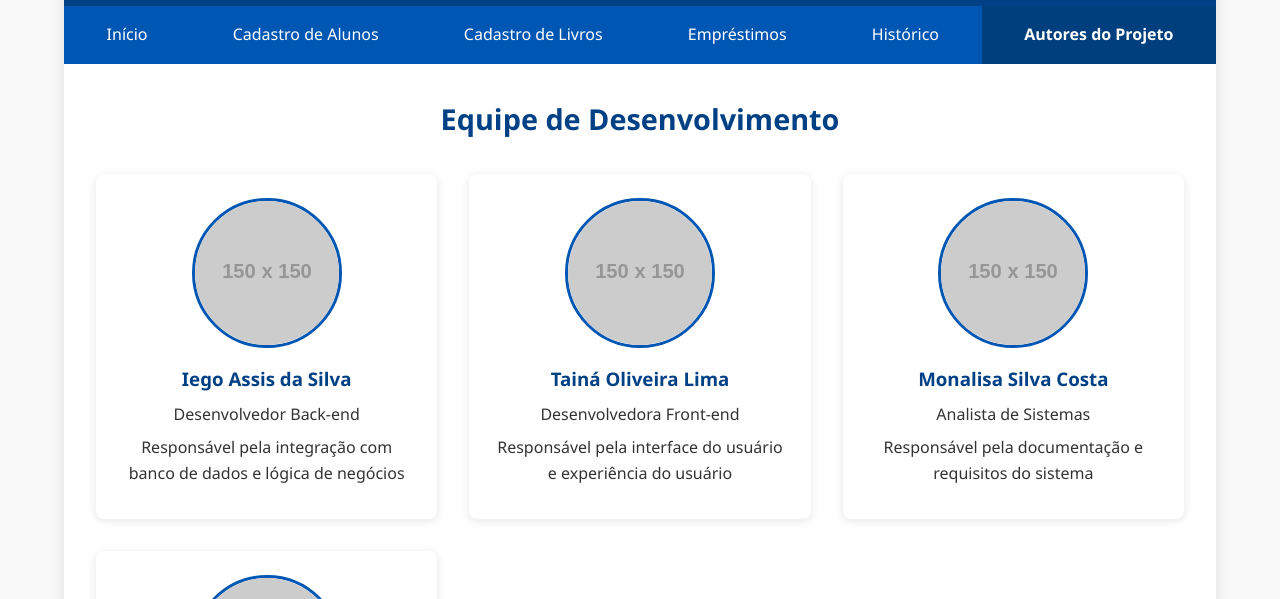
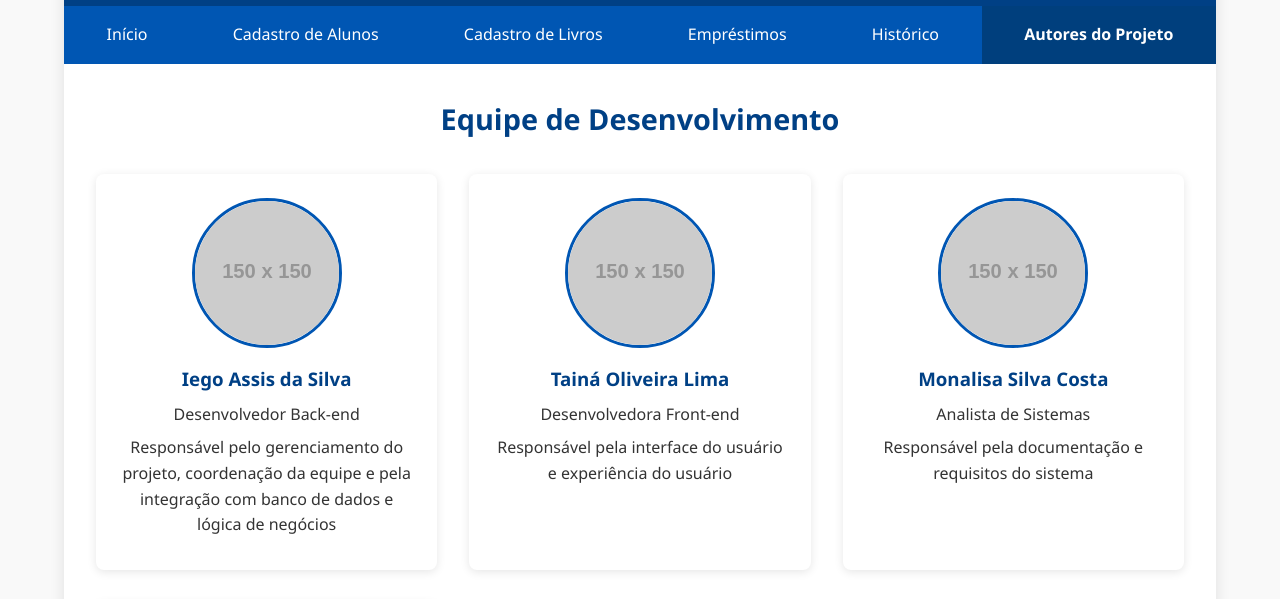
Before and after one commit to iegoassis/sigibi, a plain HTML site: page autores.html in a window 1280 px wide. Shown: the part 125-724 px from the top of the page. Drawn offline with Linux system fonts and the light colour scheme; placeholder pictures from the web are drawn by us; a script that the page names is missing.

Commit message:
Update autores.html

```diff
--- a/autores.html
+++ b/autores.html
@@ -34,7 +34,7 @@
                         </div>
                         <h3>Iego Assis da Silva</h3>
                         <p>Desenvolvedor Back-end</p>
-                        <p>Responsável pela integração com banco de dados e lógica de negócios</p>
+                        <p>Responsável pelo gerenciamento do projeto, coordenação da equipe e pela integração com banco de dados e lógica de negócios</p>
                     </div>
 
                     <div class="autor-card">
```
